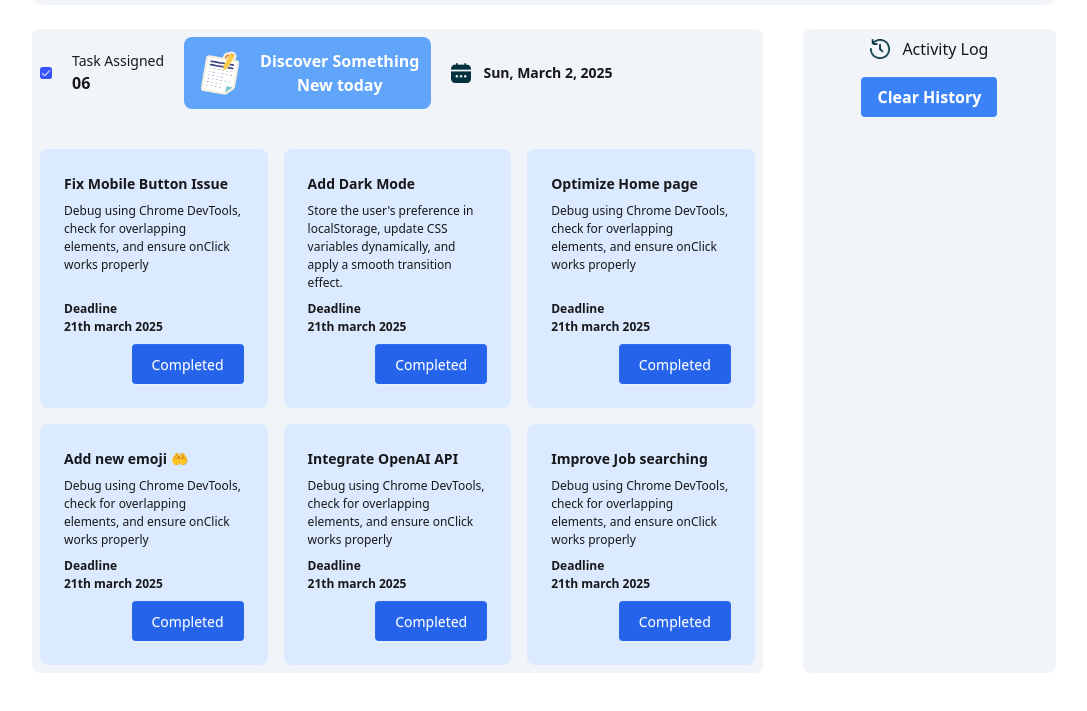
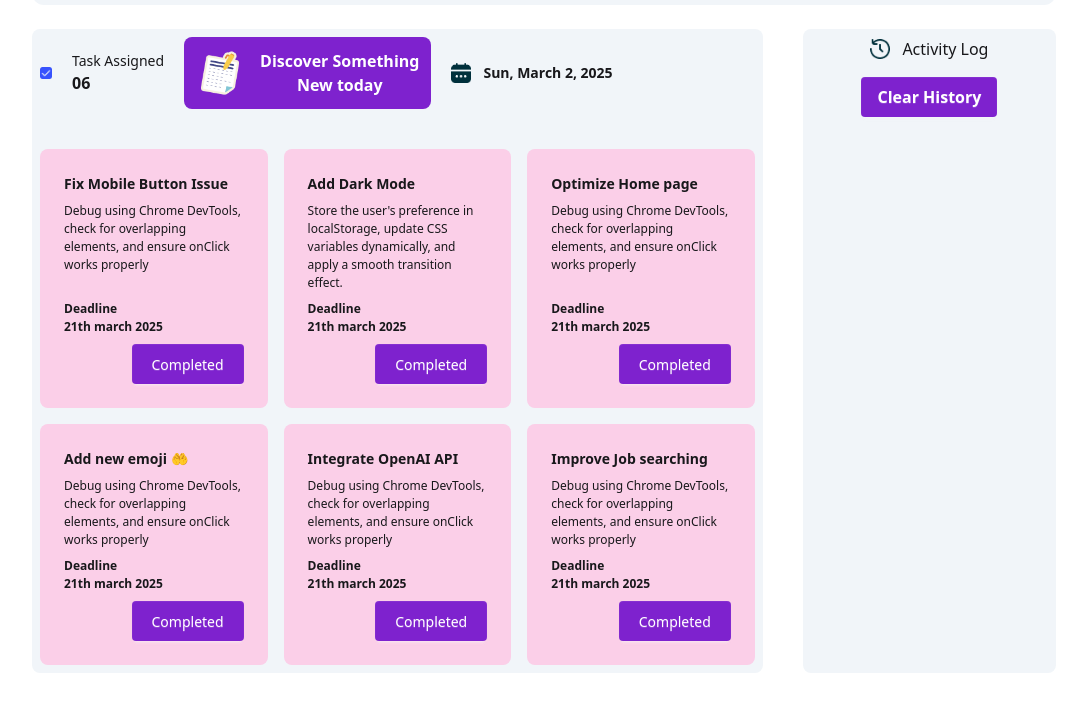
Before and after one commit to sikdertanvir007/a5-dev, a plain HTML site: page index.html in a window 1280 px wide. Shown: the part 47-758 px from the top of the page, without its empty margins (96-1183 px from the left). Drawn offline with nearby package versions, Linux system fonts and the light colour scheme.

Commit message:
Colour part updated

```diff
--- a/index.html
+++ b/index.html
@@ -53,7 +53,7 @@
                     <p id="task-assigned" class="font-bold">06</p>
                 </div>
                 <div>
-                    <button id="loadPage" class=" bg-blue-400 flex items-center gap-4 rounded-lg p-3">
+                    <button id="loadPage" class="bg-purple-700 flex items-center gap-4 rounded-lg p-3">
                         <img class="w-12 h-12" src="assets/board.png" alt="">
                         <p class="font-bold text-white">Discover Something <br> New today</p>
                     </button>
@@ -66,64 +66,64 @@
         </div>
         <!-- Card Section -->
         <div class="mt-10 grid grid-cols-3 gap-4">
-            <div class="card bg-blue-100 ">
+            <div class="card bg-pink-200 ">
                 <div class="card-body">
                   <h2 class="card-title font-bold">Fix Mobile Button Issue </h2>
                   <p class="text-[12px]">Debug using Chrome DevTools, check for overlapping elements, and ensure onClick works properly</p>
                   <div class="card-actions justify-end">
                     <p class="text-[12px] font-semibold">Deadline <br> 21th march 2025</p>
-                    <button id="completed-1" class="btn bg-blue-600 text-white px-5">Completed</button>
+                    <button id="completed-1" class="btn bg-purple-700 text-white px-5">Completed</button>
                   </div>
                 </div>
               </div>
               <!-- card -02 -->
-              <div class="card bg-blue-100 ">
+              <div class="card bg-pink-200 ">
                 <div class="card-body">
                   <h2 class="card-title font-bold">Add Dark Mode </h2>
                   <p class="text-[12px]">Store the user's preference in localStorage, update CSS variables dynamically, and apply a smooth transition effect.</p>
                   <div class="card-actions justify-end">
                     <p class="text-[12px] font-semibold">Deadline <br> 21th march 2025</p>
-                    <button id="completed-2" class="btn bg-blue-600 text-white px-5">Completed</button>
+                    <button id="completed-2" class="btn bg-purple-700 text-white px-5">Completed</button>
                   </div>
                 </div>
               </div>
-              <div class="card bg-blue-100 ">
+              <div class="card bg-pink-200  ">
                 <div class="card-body">
                   <h2 class="card-title font-bold">Optimize  Home page  </h2>
                   <p class="text-[12px]">Debug using Chrome DevTools, check for overlapping elements, and ensure onClick works properly</p>
                   <div class="card-actions justify-end">
                     <p class="text-[12px] font-semibold">Deadline <br> 21th march 2025</p>
-                    <button id="completed-3" class="btn bg-blue-600 text-white px-5">Completed</button>
+                    <button id="completed-3" class="btn bg-purple-700 text-white px-5">Completed</button>
                   </div>
                 </div>
               </div>
-              <div class="card bg-blue-100 ">
+              <div class="card bg-pink-200  ">
                 <div class="card-body">
                   <h2 class="card-title font-bold">Add new emoji 🤲 </h2>
                   <p class="text-[12px]">Debug using Chrome DevTools, check for overlapping elements, and ensure onClick works properly</p>
                   <div class="card-actions justify-end">
                     <p class="text-[12px] font-semibold">Deadline <br> 21th march 2025</p>
-                    <button id="completed-4" class="btn bg-blue-600 text-white px-5">Completed</button>
+                    <button id="completed-4" class="btn bg-purple-700 text-white px-5">Completed</button>
                   </div>
                 </div>
               </div>
-              <div class="card bg-blue-100 ">
+              <div class="card bg-pink-200  ">
                 <div class="card-body">
                   <h2 class="card-title font-bold">Integrate OpenAI API  </h2>
                   <p class="text-[12px]">Debug using Chrome DevTools, check for overlapping elements, and ensure onClick works properly</p>
                   <div class="card-actions justify-end">
                     <p class="text-[12px] font-semibold">Deadline <br> 21th march 2025</p>
-                    <button id="completed-5" class="btn bg-blue-600 text-white px-5">Completed</button>
+                    <button id="completed-5" class="btn bg-purple-700 text-white px-5">Completed</button>
                   </div>
                 </div>
               </div>
-              <div class="card bg-blue-100 ">
+              <div class="card bg-pink-200  ">
                 <div class="card-body">
                   <h2 class="card-title font-bold">Improve Job searching  </h2>
                   <p class="text-[12px]">Debug using Chrome DevTools, check for overlapping elements, and ensure onClick works properly</p>
                   <div class="card-actions justify-end">
                     <p class="text-[12px] font-semibold">Deadline <br> 21th march 2025</p>
-                    <button id="completed-6" class="btn bg-blue-600 text-white px-5">Completed</button>
+                    <button id="completed-6" class="btn bg-purple-700 text-white px-5">Completed</button>
                   </div>
                 </div>
               </div>
@@ -140,7 +140,7 @@
                 <p>Activity Log</p>
             </div>
 
-            <button id="clear-history-btn" class="btn bg-blue-500 font-bold text-white p-4">Clear History</button>
+            <button id="clear-history-btn" class="btn bg-purple-700 font-bold text-white p-4">Clear History</button>
         </div>
     </section>
 </main>
```
Also changed, not shown: discover.html (+11 -11 lines).
